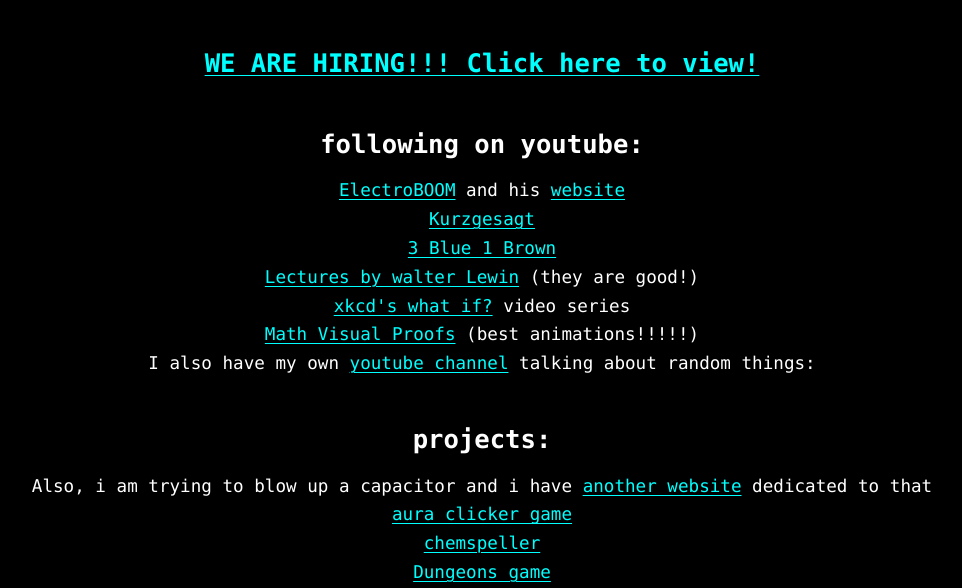
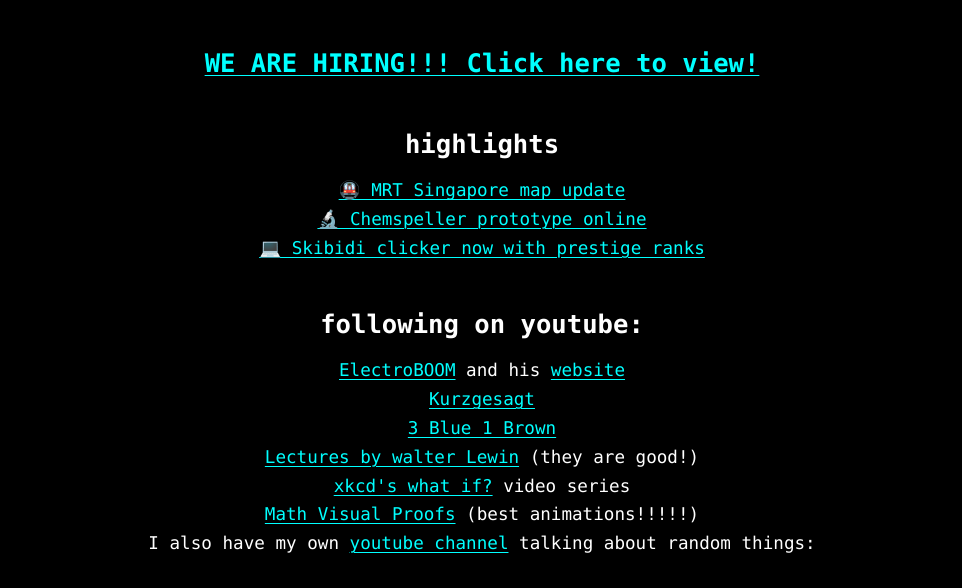
Before and after one commit to lxysgp/lxysgp.github.io, a plain HTML site: page index.html in a window 1280 px wide. Shown: the part 161-749 px from the top of the page, without its empty margins (158-1120 px from the left). Drawn offline with Linux system fonts and the light colour scheme; a script that the page names is missing.

Commit message:
Update index.html

```diff
--- a/index.html
+++ b/index.html
@@ -10,6 +10,15 @@
   <h1>lxysgp</h1>
   <p><em>i love physics and chem, coding, Math AND ELECTRICAL ENGINEERING</em></p>
   <h2><a href="https://lxysgp.github.io/dev" class="custom-link">WE ARE HIRING!!! Click here to view!</a></h2>
+  <div class="highlights-box">
+  <h2>highlights</h2>
+  <ul>
+    <li><a href="#" class="custom-link">🚇 MRT Singapore map update</a></li>
+    <li><a href="#" class="custom-link">🔬 Chemspeller prototype online</a></li>
+    <li><a href="#" class="custom-link">💻 Skibidi clicker now with prestige ranks</a></li>
+  </ul>
+</div>
+
   <h2>following on youtube:</h2>
   <ul>
     <li><a href="https://www.youtube.com/@ElectroBOOM" class="custom-link">ElectroBOOM</a> and his <a href="electroboom.com"  class="custom-link"">website</a></li>
```
